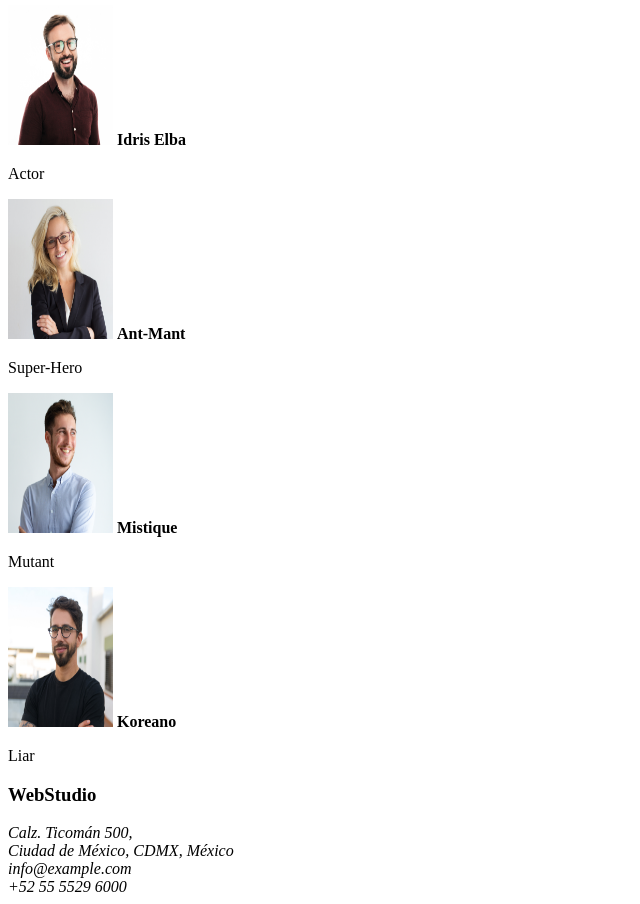
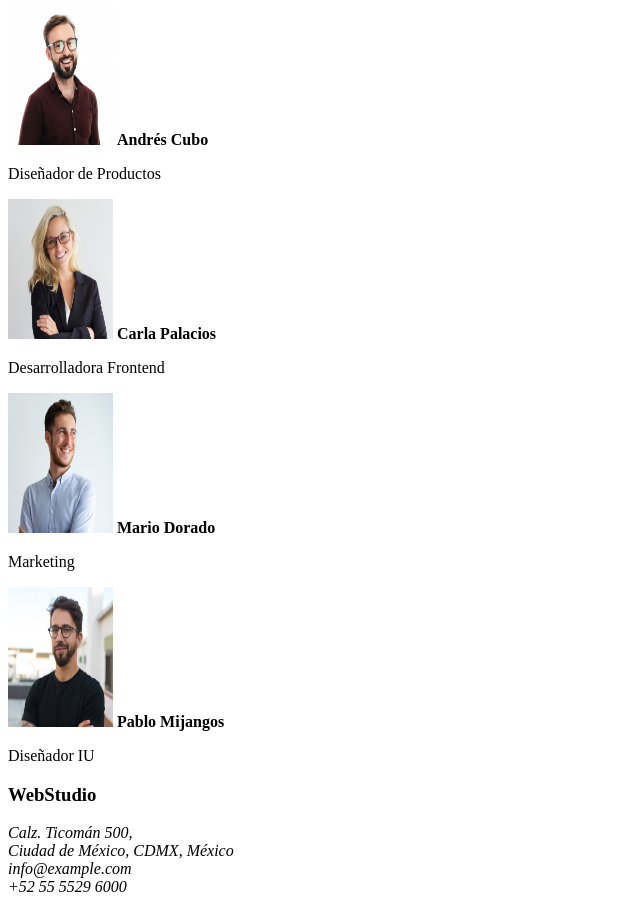
Before and after one commit to MoiMarquez/goit-markup-hw-01, a plain HTML site: page index.html in a window 1280 px wide. Shown: the part 1060-1964 px from the top of the page, without its empty margins (0-640 px from the left). Drawn offline with Linux system fonts and the light colour scheme.

Commit message:
pictures and description corrections

```diff
--- a/index.html
+++ b/index.html
@@ -60,10 +60,10 @@
         <img src="images\PC.png" alt="PC pink glow" width="150" height="150" />
       </div>
       <div>
-        <img src="images\PC2.png" alt="PC blue glow" width="150" height="150" />
+        <img src="images\PC2.png" alt="PC Celphone" width="150" height="150" />
       </div>
       <div>
-        <img src="images\PC3.png" alt="Home Office" width="150" height="150" />
+        <img src="images\PC3.png" alt="Design" width="150" height="150" />
       </div>
     </div>
     <h3>Nuestro Equipo</h3>
@@ -71,42 +71,37 @@
       <div>
         <img
           src="images\AndresC.jpg"
-          alt="Fast and Furius Actor"
+          alt="Product Designer"
           width="105"
           height="140"
         />
-        <b>Idris Elba</b>
-        <p>Actor</p>
+        <b>Andrés Cubo</b>
+        <p>Diseñador de Productos</p>
       </div>
       <div>
         <img
           src="images\CarlaP.jpg"
-          alt="Ant-Man Protagonist"
+          alt="Frontend Developer"
           width="105"
           height="140"
         />
-        <b>Ant-Mant</b>
-        <p>Super-Hero</p>
+        <b>Carla Palacios</b>
+        <p>Desarrolladora Frontend</p>
       </div>
       <div>
-        <img
-          src="images\MarioD.jpg"
-          alt="Mistique Actress"
-          width="105"
-          height="140"
-        />
-        <b>Mistique</b>
-        <p>Mutant</p>
+        <img src="images\MarioD.jpg" alt="Marketing" width="105" height="140" />
+        <b>Mario Dorado</b>
+        <p>Marketing</p>
       </div>
       <div>
         <img
           src="images\PabloM.jpg"
-          alt="Squid Game"
+          alt="UI Designer"
           width="105"
           height="140"
         />
-        <b>Koreano</b>
-        <p>Liar</p>
+        <b>Pablo Mijangos</b>
+        <p>Diseñador IU</p>
       </div>
     </div>
   </body>
```
